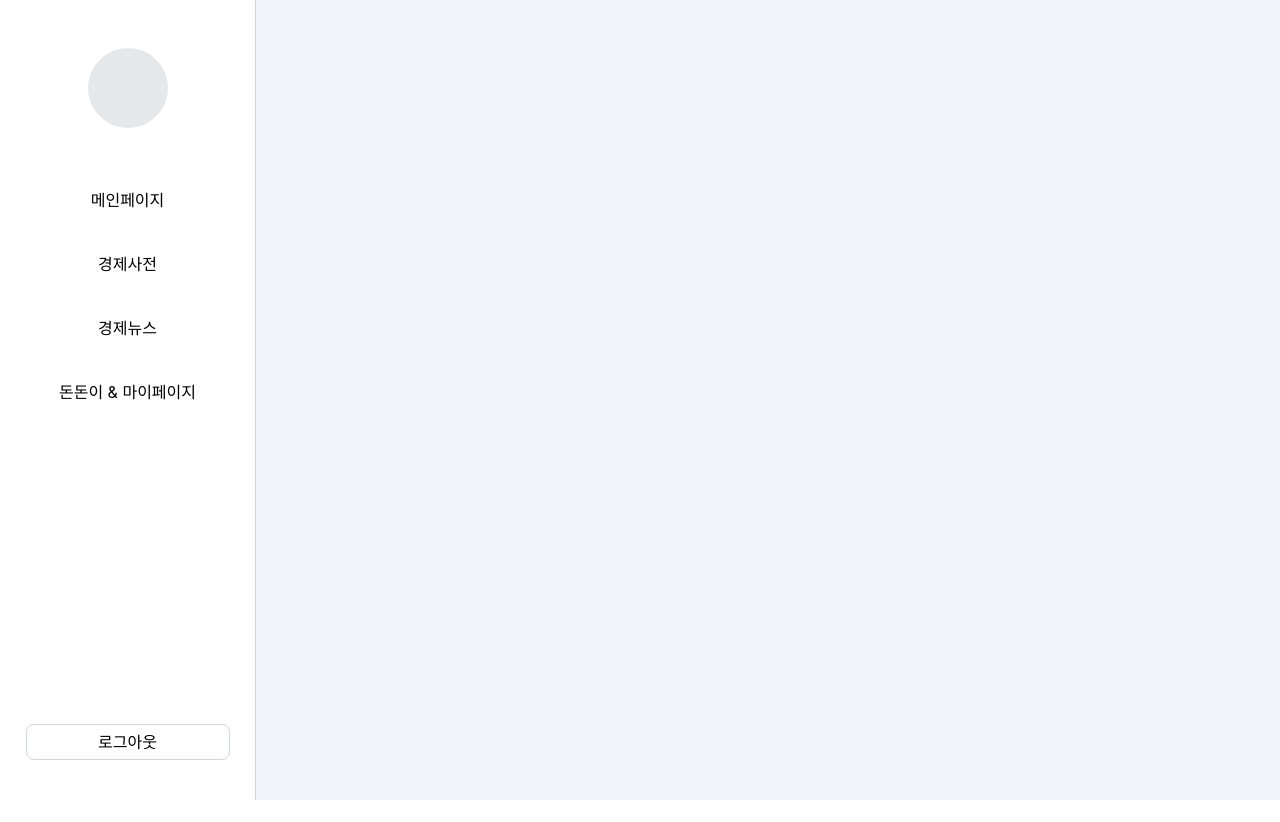
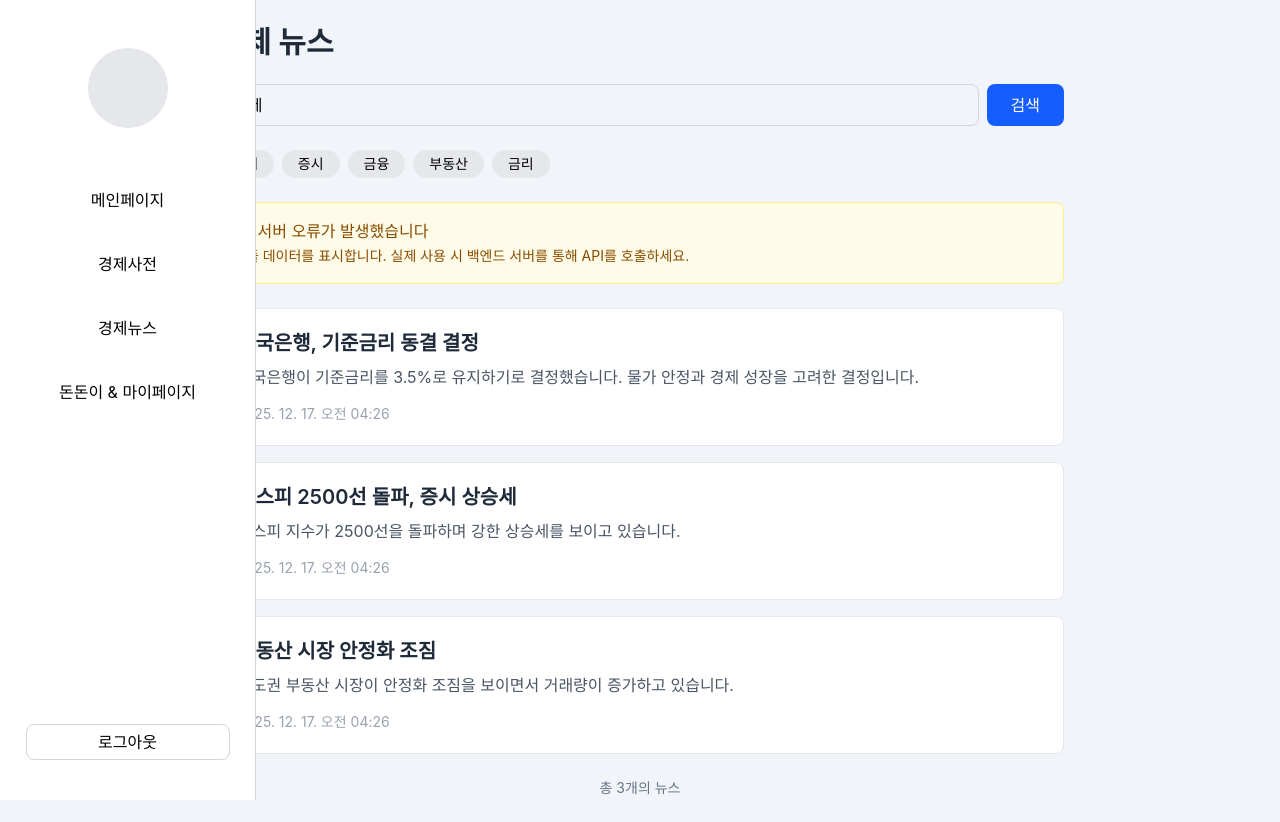
Before and after one commit to NFTeenn/FE, a Next.js app: page /news in a window 1280 px wide. Before the commit the page ends 800 px from the top, so only its background shows below. Built offline with nearby package versions, Linux system fonts and the light colour scheme; no server answers.

Commit message:
feat: 뉴스 페이지

```diff
--- a/src/app/(main-layout)/news/page.tsx
+++ b/src/app/(main-layout)/news/page.tsx
@@ -1,7 +1,205 @@
-export default function News() {
-    return (
-        <div>
-            <h1>뉴스</h1>
+"use client";
+import React, { useState, useEffect } from 'react';
+
+interface NewsItem {
+  title: string;
+  description: string;
+  link: string;
+  pubDate: string;
+}
+
+const EconomicNews = () => {
+  const [news, setNews] = useState<NewsItem[]>([]);
+  const [loading, setLoading] = useState(true);
+  const [error, setError] = useState<string | null>(null);
+  const [query, setQuery] = useState('경제');
+
+  // HTML 태그 및 엔티티 제거 함수
+  const cleanText = (text: string): string => {
+    return text
+      .replace(/<[^>]*>/g, '')
+      .replace(/&quot;/g, '"')
+      .replace(/&apos;/g, "'")
+      .replace(/&amp;/g, '&')
+      .replace(/&lt;/g, '<')
+      .replace(/&gt;/g, '>');
+  };
+
+  // 날짜 포맷 함수
+  const formatDate = (dateString: string): string => {
+    const date = new Date(dateString);
+    return date.toLocaleString('ko-KR', {
+      year: 'numeric',
+      month: '2-digit',
+      day: '2-digit',
+      hour: '2-digit',
+      minute: '2-digit'
+    });
+  };
+
+  // 뉴스 데이터 가져오기
+  const fetchNews = async (searchQuery: string): Promise<void> => {
+    setLoading(true);
+    setError(null);
+
+    try {
+      const encodedQuery = encodeURIComponent(searchQuery);
+      const response = await fetch(
+        `/api/news?query=${encodedQuery}`
+      );
+
+      if (!response.ok) {
+        const errorData = await response.json().catch(() => ({}));
+        throw new Error(errorData.error || '뉴스를 불러오는데 실패했습니다');
+      }
+
+      const data = await response.json();
+
+      // 데이터 정제
+      const cleanedNews: NewsItem[] = (data.items || []).map((item: any) => ({
+        ...item,
+        title: cleanText(item.title),
+        description: cleanText(item.description)
+      }));
+
+      setNews(cleanedNews);
+    } catch (err) {
+      const errorMessage = err instanceof Error ? err.message : '뉴스를 불러오는데 실패했습니다';
+      setError(errorMessage);
+      // 데모용 샘플 데이터
+      setNews([
+        {
+          title: '한국은행, 기준금리 동결 결정',
+          description: '한국은행이 기준금리를 3.5%로 유지하기로 결정했습니다. 물가 안정과 경제 성장을 고려한 결정입니다.',
+          link: '#',
+          pubDate: new Date().toISOString()
+        },
+        {
+          title: '코스피 2500선 돌파, 증시 상승세',
+          description: '코스피 지수가 2500선을 돌파하며 강한 상승세를 보이고 있습니다.',
+          link: '#',
+          pubDate: new Date().toISOString()
+        },
+        {
+          title: '부동산 시장 안정화 조짐',
+          description: '수도권 부동산 시장이 안정화 조짐을 보이면서 거래량이 증가하고 있습니다.',
+          link: '#',
+          pubDate: new Date().toISOString()
+        }
+      ]);
+    } finally {
+      setLoading(false);
+    }
+  };
+
+  useEffect(() => {
+    fetchNews(query);
+  }, []);
+
+  const handleSearch = () => {
+    fetchNews(query);
+  };
+
+  return (
+    <div className="max-w-4xl mx-auto p-6">
+      <h1 className="text-3xl font-bold mb-6 text-gray-800">경제 뉴스</h1>
+
+      {/* 검색 입력 */}
+      <div className="mb-6">
+        <div className="flex gap-2">
+          <input
+            type="text"
+            value={query}
+            onChange={(e) => setQuery(e.target.value)}
+            onKeyPress={(e) => e.key === 'Enter' && handleSearch()}
+            placeholder="검색어를 입력하세요 (예: 경제, 증시, 부동산)"
+            className="flex-1 px-4 py-2 border border-gray-300 rounded-lg focus:outline-none focus:ring-2 focus:ring-blue-500"
+          />
+          <button
+            onClick={handleSearch}
+            className="px-6 py-2 bg-blue-600 text-white rounded-lg hover:bg-blue-700 transition-colors"
+          >
+            검색
+          </button>
         </div>
-    );
-}
+      </div>
+
+      {/* 빠른 검색 버튼 */}
+      <div className="flex gap-2 mb-6 flex-wrap">
+        {['경제', '증시', '금융', '부동산', '금리'].map(keyword => (
+          <button
+            key={keyword}
+            onClick={() => {
+              setQuery(keyword);
+              fetchNews(keyword);
+            }}
+            className="px-4 py-1 bg-gray-200 rounded-full hover:bg-gray-300 transition-colors text-sm"
+          >
+            {keyword}
+          </button>
+        ))}
+      </div>
+
+      {/* 로딩 상태 */}
+      {loading && (
+        <div className="text-center py-12">
+          <div className="inline-block w-8 h-8 border-4 border-blue-600 border-t-transparent rounded-full animate-spin"></div>
+          <p className="mt-4 text-gray-600">뉴스를 불러오는 중...</p>
+        </div>
+      )}
+
+      {/* 에러 메시지 */}
+      {error && (
+        <div className="bg-yellow-50 border border-yellow-200 rounded-lg p-4 mb-6">
+          <p className="text-yellow-800">
+            ⚠️ {error}
+            <br />
+            <span className="text-sm">샘플 데이터를 표시합니다. 실제 사용 시 백엔드 서버를 통해 API를 호출하세요.</span>
+          </p>
+        </div>
+      )}
+
+      {/* 뉴스 목록 */}
+      {!loading && (
+        <div className="space-y-4">
+          {news.length === 0 ? (
+            <p className="text-center text-gray-500 py-8">검색 결과가 없습니다.</p>
+          ) : (
+            news.map((item, index) => (
+              <article
+                key={index}
+                className="bg-white border border-gray-200 rounded-lg p-5 hover:shadow-md transition-shadow"
+              >
+                <a
+                  href={item.link}
+                  target="_blank"
+                  rel="noopener noreferrer"
+                  className="block"
+                >
+                  <h2 className="text-xl font-semibold text-gray-800 mb-2 hover:text-blue-600 transition-colors">
+                    {item.title}
+                  </h2>
+                  <p className="text-gray-600 mb-3 line-clamp-2">
+                    {item.description}
+                  </p>
+                  <time className="text-sm text-gray-400">
+                    {formatDate(item.pubDate)}
+                  </time>
+                </a>
+              </article>
+            ))
+          )}
+        </div>
+      )}
+
+      {/* 총 개수 표시 */}
+      {!loading && news.length > 0 && (
+        <p className="text-center text-gray-500 mt-6 text-sm">
+          총 {news.length}개의 뉴스
+        </p>
+      )}
+    </div>
+  );
+};
+
+export default EconomicNews;
--- /dev/null
+++ b/src/app/api/news/route.ts
@@ -0,0 +1,53 @@
+import { NextRequest, NextResponse } from 'next/server';
+
+export async function GET(request: NextRequest) {
+  try {
+    const searchParams = request.nextUrl.searchParams;
+    const query = searchParams.get('query') || '경제';
+
+    const clientId = process.env.NEXT_PUBLIC_NAVER_CLIENT_ID;
+    const clientSecret = process.env.NEXT_PUBLIC_NAVER_CLIENT_SECRET;
+
+    if (!clientId || !clientSecret) {
+      return NextResponse.json(
+        { error: '네이버 API 클라이언트 정보가 설정되지 않았습니다' },
+        { status: 500 }
+      );
+    }
+
+    const encodedQuery = encodeURIComponent(query);
+    const url = `https://openapi.naver.com/v1/search/news.json?query=${encodedQuery}&display=20&sort=date`;
+
+    const response = await fetch(url, {
+      headers: {
+        'X-Naver-Client-Id': clientId,
+        'X-Naver-Client-Secret': clientSecret,
+      },
+    });
+
+    if (!response.ok) {
+      const errorText = await response.text();
+      console.error('네이버 API 오류:', response.status, errorText);
+      return NextResponse.json(
+        { error: '뉴스를 불러오는데 실패했습니다' },
+        { status: response.status }
+      );
+    }
+
+    const data = await response.json();
+
+    return NextResponse.json(data, {
+      headers: {
+        'Access-Control-Allow-Origin': '*',
+        'Access-Control-Allow-Methods': 'GET',
+        'Access-Control-Allow-Headers': 'Content-Type',
+      },
+    });
+  } catch (error) {
+    console.error('뉴스 API 오류:', error);
+    return NextResponse.json(
+      { error: '서버 오류가 발생했습니다' },
+      { status: 500 }
+    );
+  }
+}
--- a/src/shared/api/instance.ts
+++ b/src/shared/api/instance.ts
@@ -7,7 +7,6 @@ export const instance = axios.create({
 	withCredentials: true,
 });
 
-<<<<<<< HEAD
 // 쿠키에서 값을 읽는 헬퍼 함수
 function getCookie(name: string): string | null {
 	if (typeof window === 'undefined') return null;
@@ -21,19 +20,6 @@ function getCookie(name: string): string | null {
 
 	return null;
 }
-=======
-instance.interceptors.request.use(
-	async (config) => {
-		try {
-			let idToken = null;
-			if (typeof window === "undefined") {
-				const { cookies } = await import("next/headers");
-				const cookieStore = cookies();
-				idToken = cookieStore.get("idToken")?.value;
-			} else {
-				idToken = document.cookie.split("idToken=")[1].split(";")[0];
-			}
->>>>>>> develop
 
 instance.interceptors.request.use(
 	(config) => {
```
Also changed, not shown: 1 other file (tests, documents, lock files or other folders).
